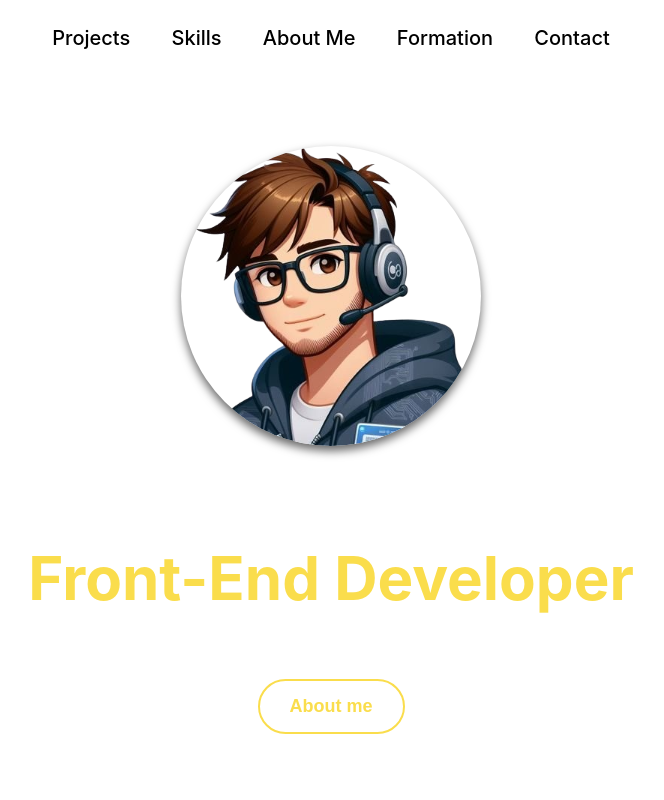
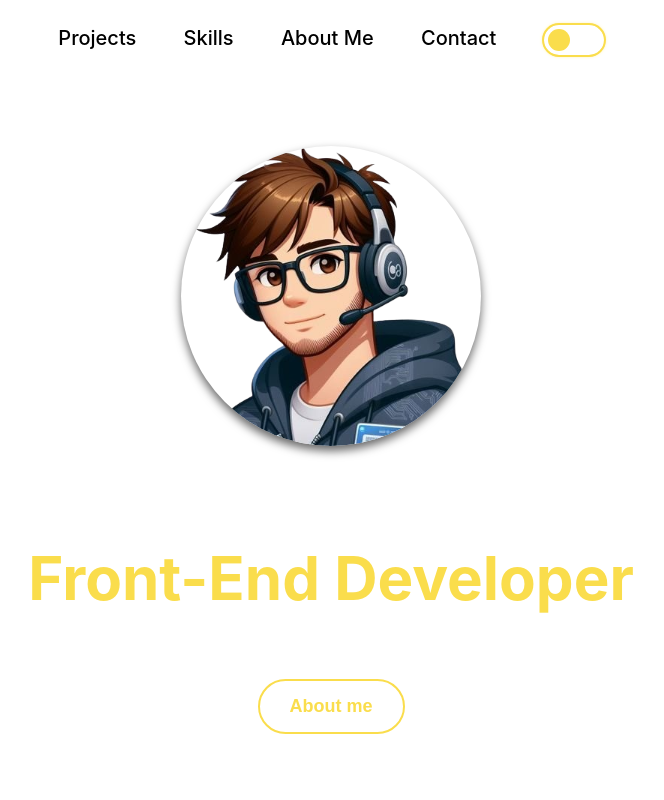
Before and after one commit to LTovarAlc/portflolio-ltovardev, a React (Create React App) app: page / in a window 1280 px wide. Shown: the top 800 px of the page, without its empty margins (309-973 px from the left). Built offline with nearby package versions, Linux system fonts and the light colour scheme.

Commit message:
boton light/dark agregado

```diff
--- a/src/components/header/header.css
+++ b/src/components/header/header.css
@@ -47,3 +47,63 @@
     width: 100%;
     left: 50%; /* Mantén el inicio del subrayado en el centro */
 }
+
+.switch input {
+ display: none;
+}
+
+.switch {
+ width: 60px;
+ height: 30px;
+ position: relative;
+}
+
+.slider {
+ position: absolute;
+ top: 0;
+ bottom: 0;
+ left: 0;
+ right: 0;
+ border-radius: 30px;
+ box-shadow: 0 0 0 2px hsl(50, 95%, 64%), 0 0 4px hsl(50, 95%, 64%);
+ cursor: pointer;
+ border: 4px solid transparent;
+ overflow: hidden;
+ transition: 0.2s;
+}
+
+.slider:before {
+ position: absolute;
+ content: "";
+ width: 100%;
+ height: 100%;
+ background-color: hsl(50, 95%, 64%);
+ border-radius: 30px;
+ transform: translateX(-30px);
+ /*translateX(-(w-h))*/
+ transition: 0.2s;
+}
+
+input:checked + .slider:before {
+ transform: translateX(30px);
+ /*translateX(w-h)*/
+ background-color: #777;
+}
+
+input:checked + .slider {
+ box-shadow: 0 0 0 2px #777, 0 0 8px #777;
+}
+
+.switch200 .slider:before {
+ width: 200%;
+ transform: translateX(-82px);
+ /*translateX(-(w-h))*/
+}
+
+.switch200 input:checked + .slider:before {
+ background-color: red;
+}
+
+.switch200 input:checked + .slider {
+ box-shadow: 0 0 0 2px red, 0 0 8px red;
+}
--- a/src/components/header/header.jsx
+++ b/src/components/header/header.jsx
@@ -9,8 +9,11 @@ const Header = () => {
                 <a href="#projects"><li className="menu-list__item-link">Projects</li></a>
                 <a href=""><li className="menu-list__item-link">Skills</li></a>
                 <a href=""><li className="menu-list__item-link">About Me</li></a>
-                <a href=""><li className="menu-list__item-link">Formation</li></a>
                 <a href=""><li className="menu-list__item-link">Contact</li></a>
+                <label class="switch">
+                    <input type="checkbox"/>
+                    <span class="slider"></span>
+                </label>
             </ul>
         </header>
     )
--- a/src/components/projects/projects.css
+++ b/src/components/projects/projects.css
@@ -50,6 +50,7 @@
 
 .project-name{
     font-size: 34px;
+    color: hsl(50, 90%, 55%);
 }
 
 .projects-links{
```
